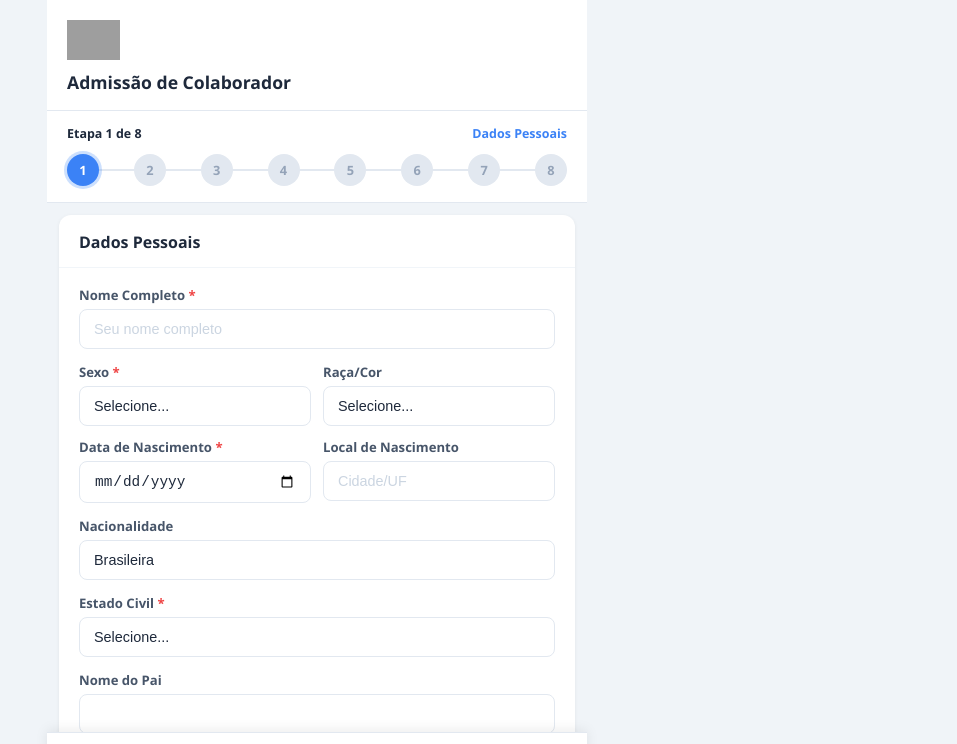
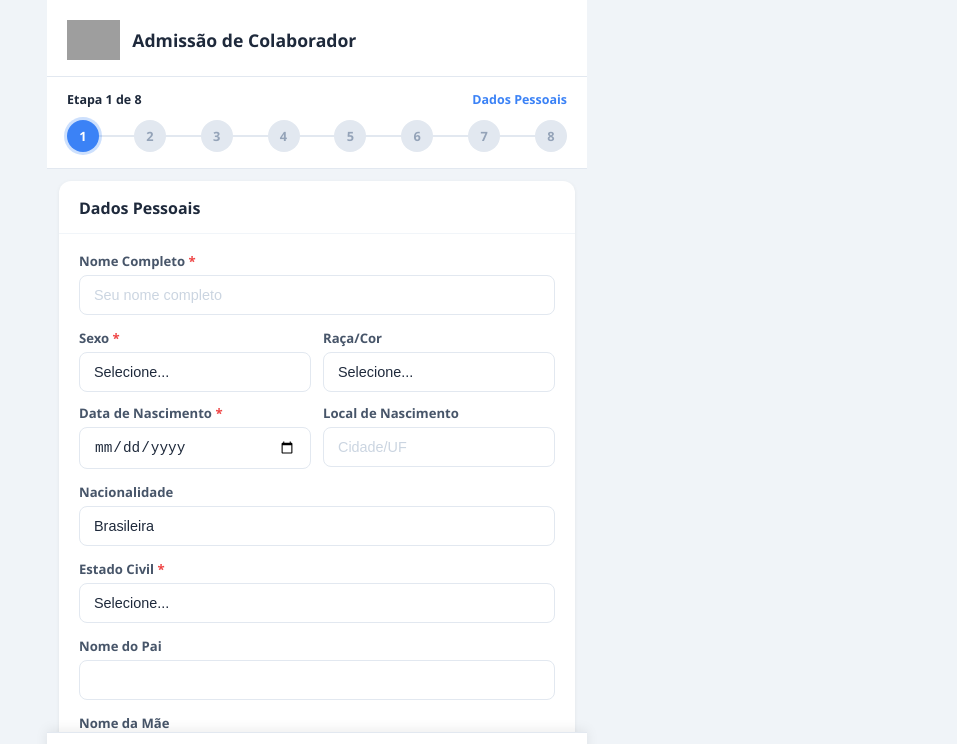
Before and after one commit to MrJoseph360/formcontratacao-plpbr, a plain HTML site: page frontend/index.html in a window 1280 px wide. Shown: the top 744 px of the page, without its empty margins (323-1280 px from the left). Drawn offline with Linux system fonts and the light colour scheme; grey boxes are pictures that could not be loaded.

Commit message:
Fix: style.css

```diff
--- a/frontend/style.css
+++ b/frontend/style.css
@@ -20,9 +20,8 @@ header {
   padding: 20px 20px 16px;
   border-bottom: 1px solid #e2e8f0;
   display: flex;
-  flex-direction: column;
-  align-items: flex-start;
-  gap: 10px;
+  align-items: center;
+  gap: 12px;
 }
 
 .logo { max-height: 40px; width: auto; }
```
